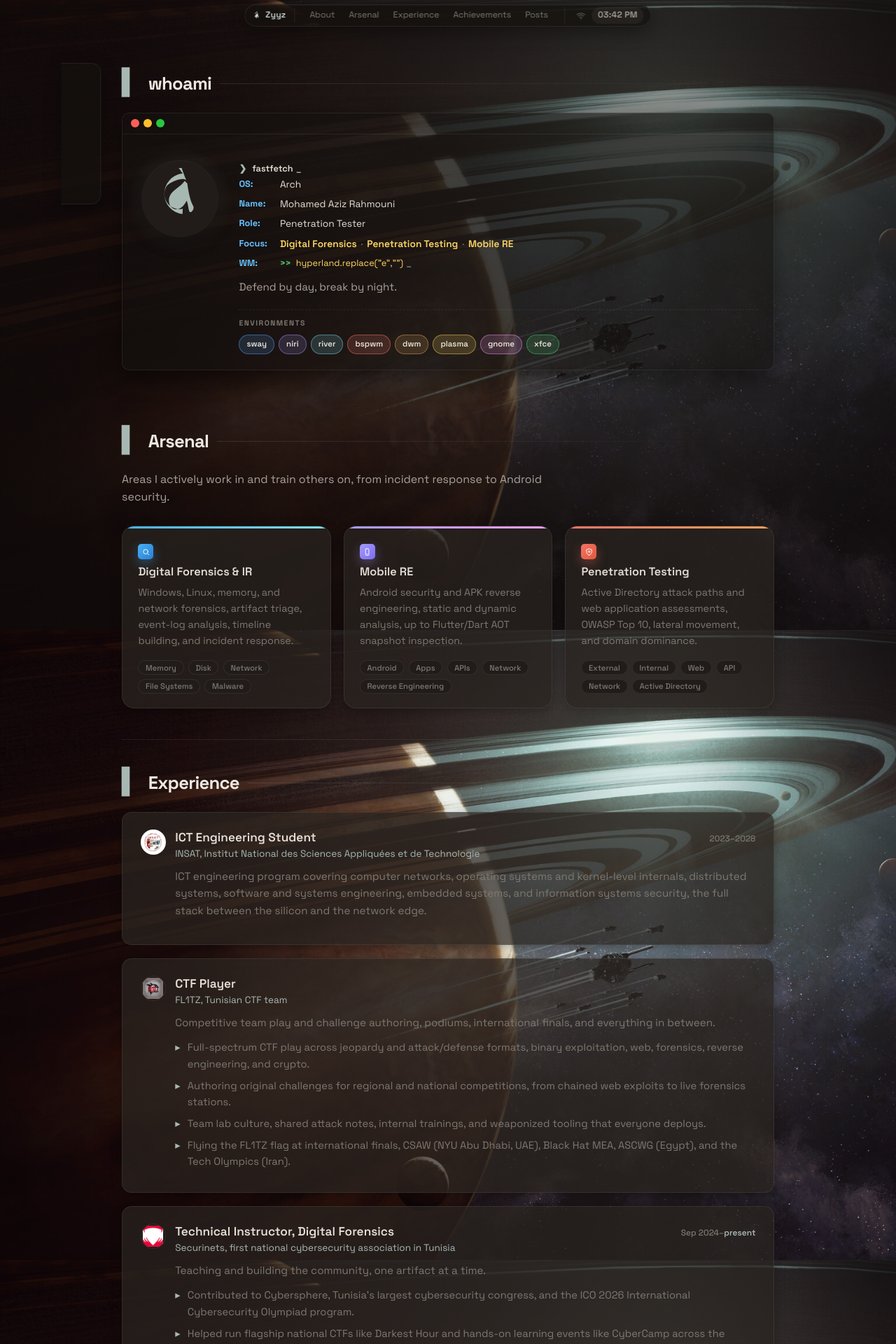
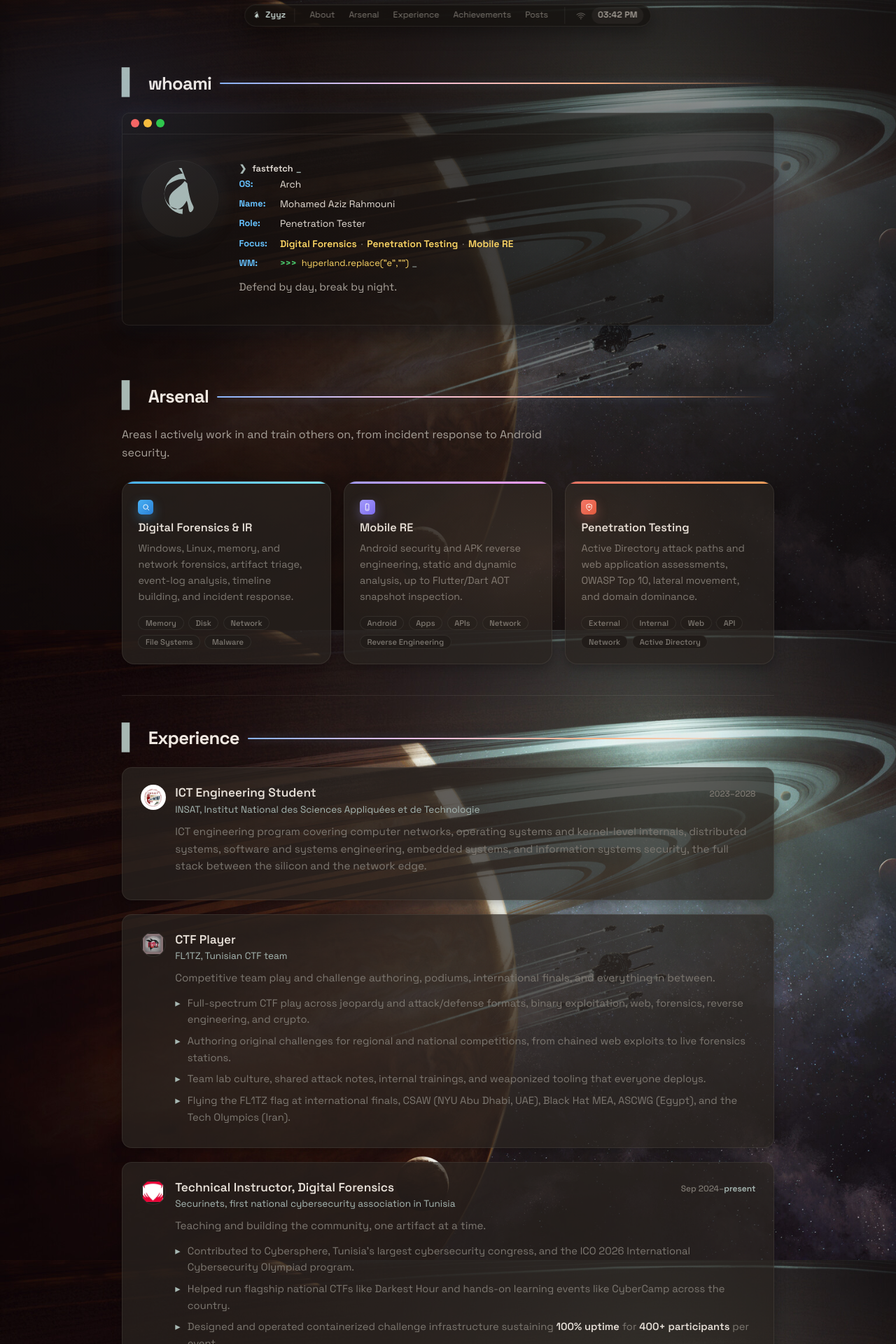
Before and after one commit to 0xZyyz/0xZyyz.github.io, a Jekyll site: the page built from index.html, in a window 1280 px wide. Shown: the top 1920 px of the page at 70% size. Built offline with Jekyll 4.4.1, drawn with Linux system fonts in a browser that asks for light colours.

Commit message:
HyDE accents: aurora glows, gradient title rules, card neon hovers, dock to page-left edge

```diff
--- a/index.html
+++ b/index.html
@@ -26,37 +26,9 @@
         <div class="nf-bio">
           <p>Defend by day, break by night.</p>
         </div>
-        <div class="nf-env">
-          <span class="nf-env__label">environments</span>
-          <div class="nf-env__list">
-            <a class="nf-env__chip" style="--ec:#5aa7ff" href="https://github.com/swaywm/sway" target="_blank" rel="noopener">sway</a>
-            <a class="nf-env__chip" style="--ec:#a49cfd" href="https://github.com/YaLTeR/niri" target="_blank" rel="noopener">niri</a>
-            <a class="nf-env__chip" style="--ec:#7ee0f5" href="https://github.com/riverwm/river" target="_blank" rel="noopener">river</a>
-            <a class="nf-env__chip" style="--ec:#ff7b72" href="https://github.com/baskerville/bspwm" target="_blank" rel="noopener">bspwm</a>
-            <a class="nf-env__chip" style="--ec:#e0a95c" href="https://dwm.suckless.org" target="_blank" rel="noopener">dwm</a>
-            <a class="nf-env__chip" style="--ec:#ffd866" href="https://kde.org" target="_blank" rel="noopener">plasma</a>
-            <a class="nf-env__chip" style="--ec:#f49cfd" href="https://www.gnome.org" target="_blank" rel="noopener">gnome</a>
-            <a class="nf-env__chip" style="--ec:#4bd373" href="https://xfce.org" target="_blank" rel="noopener">xfce</a>
-          </div>
-        </div>
       </div>
     </div>
   </section>
-
-  <aside class="social-dock" aria-label="Social and contact links">
-    <a href="https://github.com/Zyyz2" class="nf-social-btn" data-kind="github" target="_blank" rel="noopener" aria-label="GitHub">
-      <svg viewBox="0 0 24 24" fill="currentColor" stroke="none"><path d="M12 0C5.374 0 0 5.373 0 12c0 5.302 3.438 9.8 8.207 11.387.599.111.793-.261.793-.577v-2.234c-3.338.726-4.033-1.416-4.033-1.416-.546-1.387-1.333-1.756-1.333-1.756-1.089-.745.083-.729.083-.729 1.205.084 1.839 1.237 1.839 1.237 1.07 1.834 2.807 1.304 3.492.997.107-.775.418-1.305.762-1.604-2.665-.305-5.467-1.334-5.467-5.931 0-1.311.469-2.381 1.236-3.221-.124-.303-.535-1.524.117-3.176 0 0 1.008-.322 3.301 1.23A11.509 11.509 0 0 1 12 5.803c1.02.005 2.047.138 3.006.404 2.291-1.552 3.297-1.23 3.297-1.23.653 1.653.242 2.874.118 3.176.77.84 1.235 1.911 1.235 3.221 0 4.609-2.807 5.624-5.479 5.921.43.372.823 1.102.823 2.222v3.293c0 .319.192.694.801.576C20.566 21.797 24 17.3 24 12c0-6.627-5.373-12-12-12z"/></svg>
-    </a>
-    <a href="https://medium.com/@Zyyz" class="nf-social-btn" data-kind="medium" target="_blank" rel="noopener" aria-label="Medium">
-      <svg viewBox="0 0 24 24" fill="currentColor" stroke="none"><path d="M13.54 12a6.8 6.8 0 0 1-6.77 6.82A6.8 6.8 0 0 1 0 12a6.8 6.8 0 0 1 6.77-6.82A6.8 6.8 0 0 1 13.54 12zm7.42 0c0 3.54-1.51 6.42-3.38 6.42-1.87 0-3.39-2.88-3.39-6.42s1.52-6.42 3.39-6.42 3.38 2.88 3.38 6.42zM24 12c0 3.17-.53 5.75-1.19 5.75-.66 0-1.19-2.58-1.19-5.75s.53-5.75 1.19-5.75C23.47 6.25 24 8.83 24 12z"/></svg>
-    </a>
-    <a href="https://www.linkedin.com/in/azizrahmouni/" class="nf-social-btn" data-kind="linkedin" target="_blank" rel="noopener" aria-label="LinkedIn">
-      <svg viewBox="0 0 24 24" fill="currentColor" stroke="none"><path d="M20.447 20.452h-3.554v-5.569c0-1.328-.027-3.037-1.852-3.037-1.853 0-2.136 1.445-2.136 2.939v5.667H9.351V9h3.414v1.561h.046c.477-.9 1.637-1.85 3.37-1.85 3.601 0 4.267 2.37 4.267 5.455v6.286zM5.337 7.433c-1.144 0-2.063-.926-2.063-2.065 0-1.138.92-2.063 2.063-2.063 1.14 0 2.064.925 2.064 2.063 0 1.139-.925 2.065-2.064 2.065zm1.782 13.019H3.555V9h3.564v11.452zM22.225 0H1.771C.792 0 0 .774 0 1.729v20.542C0 23.227.792 24 1.771 24h20.451C23.2 24 24 23.227 24 22.271V1.729C24 .774 23.2 0 22.222 0h.003z"/></svg>
-    </a>
-    <a href="mailto:mohamedaziz.rahmouni@insat.ucar.tn" class="nf-social-btn" data-kind="email" aria-label="Email">
-      <svg viewBox="0 0 24 24" fill="none" stroke="currentColor" stroke-width="1.5" stroke-linecap="round" stroke-linejoin="round"><rect x="2" y="4" width="20" height="16" rx="2"/><path d="m22 7-8.97 5.7a1.94 1.94 0 0 1-2.06 0L2 7"/></svg>
-    </a>
-  </aside>
 
   <section id="arsenal" class="section">
     <h2 class="section__title">Arsenal</h2>
@@ -242,3 +214,18 @@
   </section>
 
 </main>
+
+<aside class="social-dock" aria-label="Social and contact links">
+    <a href="https://github.com/Zyyz2" class="nf-social-btn" data-kind="github" target="_blank" rel="noopener" aria-label="GitHub">
+      <svg viewBox="0 0 24 24" fill="currentColor" stroke="none"><path d="M12 0C5.374 0 0 5.373 0 12c0 5.302 3.438 9.8 8.207 11.387.599.111.793-.261.793-.577v-2.234c-3.338.726-4.033-1.416-4.033-1.416-.546-1.387-1.333-1.756-1.333-1.756-1.089-.745.083-.729.083-.729 1.205.084 1.839 1.237 1.839 1.237 1.07 1.834 2.807 1.304 3.492.997.107-.775.418-1.305.762-1.604-2.665-.305-5.467-1.334-5.467-5.931 0-1.311.469-2.381 1.236-3.221-.124-.303-.535-1.524.117-3.176 0 0 1.008-.322 3.301 1.23A11.509 11.509 0 0 1 12 5.803c1.02.005 2.047.138 3.006.404 2.291-1.552 3.297-1.23 3.297-1.23.653 1.653.242 2.874.118 3.176.77.84 1.235 1.911 1.235 3.221 0 4.609-2.807 5.624-5.479 5.921.43.372.823 1.102.823 2.222v3.293c0 .319.192.694.801.576C20.566 21.797 24 17.3 24 12c0-6.627-5.373-12-12-12z"/></svg>
+    </a>
+    <a href="https://medium.com/@Zyyz" class="nf-social-btn" data-kind="medium" target="_blank" rel="noopener" aria-label="Medium">
+      <svg viewBox="0 0 24 24" fill="currentColor" stroke="none"><path d="M13.54 12a6.8 6.8 0 0 1-6.77 6.82A6.8 6.8 0 0 1 0 12a6.8 6.8 0 0 1 6.77-6.82A6.8 6.8 0 0 1 13.54 12zm7.42 0c0 3.54-1.51 6.42-3.38 6.42-1.87 0-3.39-2.88-3.39-6.42s1.52-6.42 3.39-6.42 3.38 2.88 3.38 6.42zM24 12c0 3.17-.53 5.75-1.19 5.75-.66 0-1.19-2.58-1.19-5.75s.53-5.75 1.19-5.75C23.47 6.25 24 8.83 24 12z"/></svg>
+    </a>
+    <a href="https://www.linkedin.com/in/azizrahmouni/" class="nf-social-btn" data-kind="linkedin" target="_blank" rel="noopener" aria-label="LinkedIn">
+      <svg viewBox="0 0 24 24" fill="currentColor" stroke="none"><path d="M20.447 20.452h-3.554v-5.569c0-1.328-.027-3.037-1.852-3.037-1.853 0-2.136 1.445-2.136 2.939v5.667H9.351V9h3.414v1.561h.046c.477-.9 1.637-1.85 3.37-1.85 3.601 0 4.267 2.37 4.267 5.455v6.286zM5.337 7.433c-1.144 0-2.063-.926-2.063-2.065 0-1.138.92-2.063 2.063-2.063 1.14 0 2.064.925 2.064 2.063 0 1.139-.925 2.065-2.064 2.065zm1.782 13.019H3.555V9h3.564v11.452zM22.225 0H1.771C.792 0 0 .774 0 1.729v20.542C0 23.227.792 24 1.771 24h20.451C23.2 24 24 23.227 24 22.271V1.729C24 .774 23.2 0 22.222 0h.003z"/></svg>
+    </a>
+    <a href="mailto:mohamedaziz.rahmouni@insat.ucar.tn" class="nf-social-btn" data-kind="email" aria-label="Email">
+      <svg viewBox="0 0 24 24" fill="none" stroke="currentColor" stroke-width="1.5" stroke-linecap="round" stroke-linejoin="round"><rect x="2" y="4" width="20" height="16" rx="2"/><path d="m22 7-8.97 5.7a1.94 1.94 0 0 1-2.06 0L2 7"/></svg>
+    </a>
+  </aside>
--- a/style.css
+++ b/style.css
@@ -69,6 +69,18 @@
     linear-gradient(rgba(20, 17, 15, 0.38), rgba(16, 13, 12, 0.62));
 }
 
+body::after {
+  content: '';
+  position: fixed;
+  inset: 0;
+  pointer-events: none;
+  z-index: 0;
+  background:
+    radial-gradient(28rem 20rem at 12% 18%, rgba(137, 180, 250, 0.10), transparent 65%),
+    radial-gradient(24rem 16rem at 85% 32%, rgba(245, 194, 231, 0.09), transparent 65%),
+    radial-gradient(30rem 18rem at 60% 88%, rgba(250, 179, 135, 0.08), transparent 65%);
+}
+
 a { color: var(--brand); text-decoration: none; }
 a:hover { text-decoration: underline; }
 
@@ -78,6 +90,16 @@
   outline-offset: 3px;
   border-radius: 4px;
 }
+
+::-webkit-scrollbar { width: 10px; }
+::-webkit-scrollbar-track { background: var(--bg-0); }
+::-webkit-scrollbar-thumb {
+  background: linear-gradient(180deg, #89b4fa, #f5c2e7, #fab387);
+  border-radius: 8px;
+  border: 2px solid var(--bg-0);
+}
+::-webkit-scrollbar-thumb:hover { background: linear-gradient(180deg, #a6c8fb, #f8d2ec, #fbc59c); }
+html { scrollbar-width: thin; scrollbar-color: #89b4fa var(--bg-0); }
 
 code {
   font-family: var(--mono);
@@ -375,7 +397,7 @@
   background: rgba(20, 17, 15, 0.6);
   border: 1px solid rgba(239, 232, 225, 0.08);
   border-radius: 10px;
-  box-shadow: var(--shadow-lg);
+  box-shadow: var(--shadow-lg), 0 0 32px rgba(137, 180, 250, 0.10);
   backdrop-filter: blur(24px) saturate(160%);
   -webkit-backdrop-filter: blur(24px) saturate(160%);
   padding: 0 1.4rem 1.4rem;
@@ -503,7 +525,7 @@
 }
 
 .nf-cmd-inline::before {
-  content: '>>';
+  content: '>>>';
   color: var(--terminal-green);
   font-weight: 700;
   margin-right: 7px;
@@ -520,48 +542,6 @@
 }
 
 .nf-bio p { margin: 0; }
-
-.nf-env {
-  margin-top: 12px;
-  padding-top: 10px;
-  border-top: 1px dashed var(--line);
-  display: grid;
-  gap: 7px;
-}
-
-.nf-env__label {
-  font-size: 0.66rem;
-  font-weight: 700;
-  letter-spacing: 0.14em;
-  text-transform: uppercase;
-  color: var(--muted);
-}
-
-.nf-env__list {
-  display: flex;
-  flex-wrap: wrap;
-  gap: 6px;
-}
-
-.nf-env__chip {
-  font-family: var(--sans);
-  font-size: 0.72rem;
-  font-weight: 600;
-  color: var(--text);
-  padding: 3px 10px;
-  border-radius: 999px;
-  background: color-mix(in srgb, var(--ec) 16%, transparent);
-  border: 1px solid color-mix(in srgb, var(--ec) 45%, transparent);
-  transition: transform 0.15s ease, box-shadow 0.2s ease, background 0.2s ease, color 0.2s ease;
-}
-
-.nf-env__chip:hover {
-  transform: translateY(-2px);
-  background: color-mix(in srgb, var(--ec) 32%, transparent);
-  box-shadow: 0 4px 14px color-mix(in srgb, var(--ec) 40%, transparent);
-  color: #fff;
-  text-decoration: none;
-}
 
 .nf-social {
   display: flex;
@@ -665,9 +645,11 @@
 .section__title::after {
   content: '';
   flex: 1;
-  height: 1px;
-  background: linear-gradient(90deg, var(--accent-dim), transparent);
+  height: 2px;
   min-width: 2rem;
+  border-radius: 2px;
+  background: linear-gradient(90deg, #89b4fa, #f5c2e7, #fab387, transparent);
+  box-shadow: 0 0 12px rgba(137, 180, 250, 0.35);
 }
 
 .section__lede { margin: 0 0 1.75rem; color: var(--text-secondary); max-width: 60ch; }
@@ -704,7 +686,16 @@
 .arsenal-card--violet::before { background: linear-gradient(90deg, #a49cfd, #f49cfd); }
 .arsenal-card--coral::before { background: linear-gradient(90deg, #f47466, #f6a15c); }
 
-.arsenal-card:hover { transform: translateY(-4px); box-shadow: var(--shadow-lg); border-color: transparent; }
+.arsenal-card:hover {
+  transform: translateY(-4px);
+  box-shadow: var(--shadow-lg);
+  border-color: transparent;
+  box-shadow: 0 8px 32px rgba(0, 0, 0, 0.4), 0 0 24px var(--card-glow, rgba(137, 180, 250, 0.18));
+}
+
+.arsenal-card--blue   { --card-glow: rgba(73, 177, 245, 0.28); }
+.arsenal-card--violet { --card-glow: rgba(164, 156, 253, 0.28); }
+.arsenal-card--coral  { --card-glow: rgba(244, 116, 102, 0.28); }
 
 .arsenal-card__icon {
   display: inline-flex;
```
